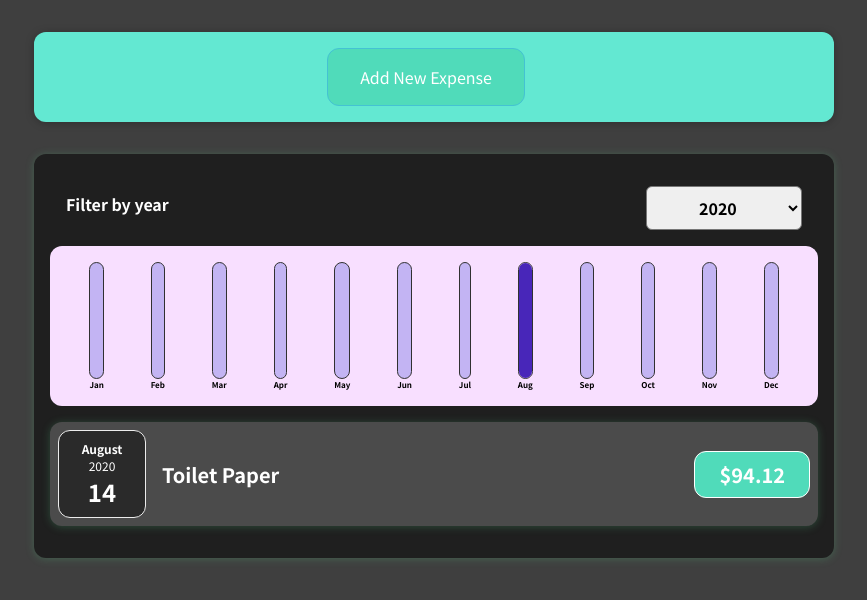
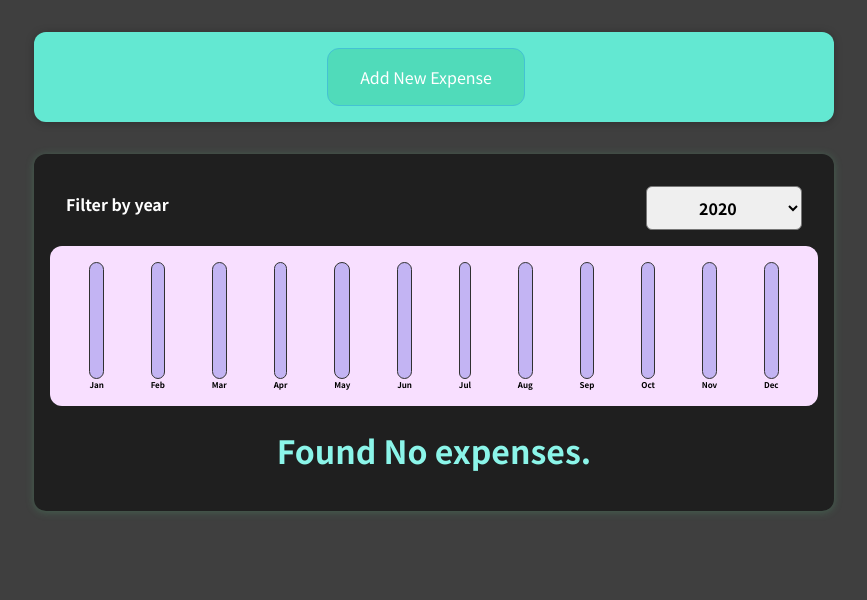
Before and after one commit to RushikeshGandhmal/Expense-Tracker-App, a React (Create React App) app: page / in a window 1280 px wide. Shown: the top 600 px of the page, without its empty margins (206-1073 px from the left). Built offline with nearby package versions, Linux system fonts and the light colour scheme.

Commit message:
Update App.js

```diff
--- a/src/App.js
+++ b/src/App.js
@@ -8,7 +8,7 @@ const DUMMY_EXPENSES = [
     id: "e1",
     title: "Toilet Paper",
     amount: 94.12,
-    date: new Date(2020, 7, 14),
+    date: new Date(2021, 7, 14),
   },
   { id: "e2", title: "New TV", amount: 799.49, date: new Date(2021, 2, 12) },
   {
```
